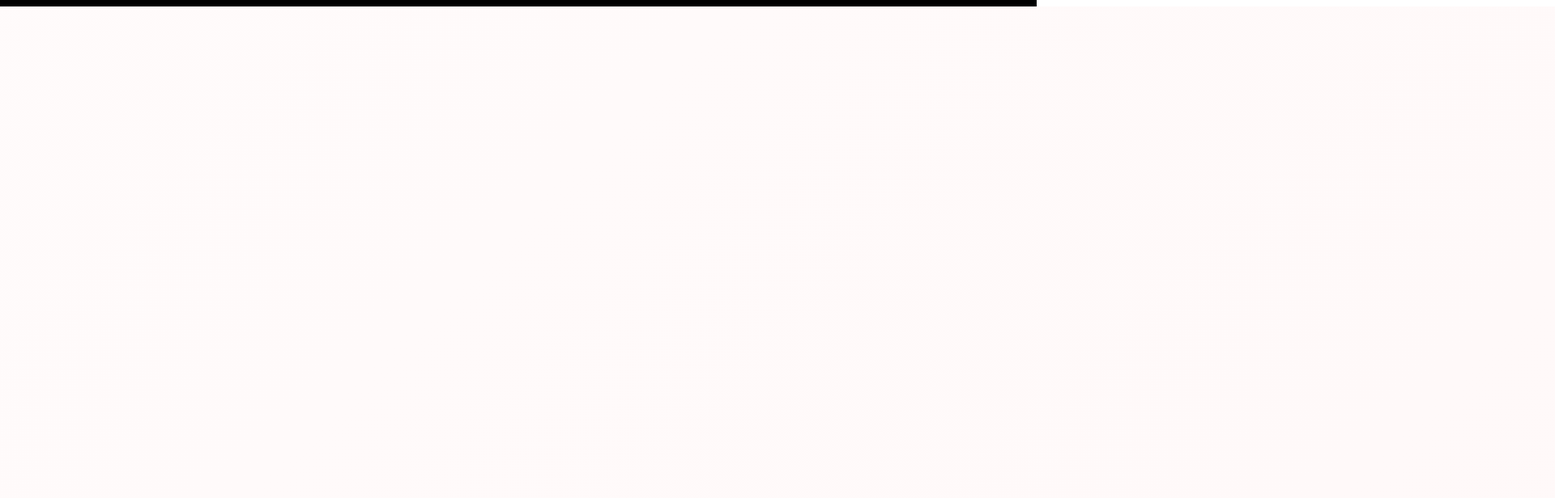
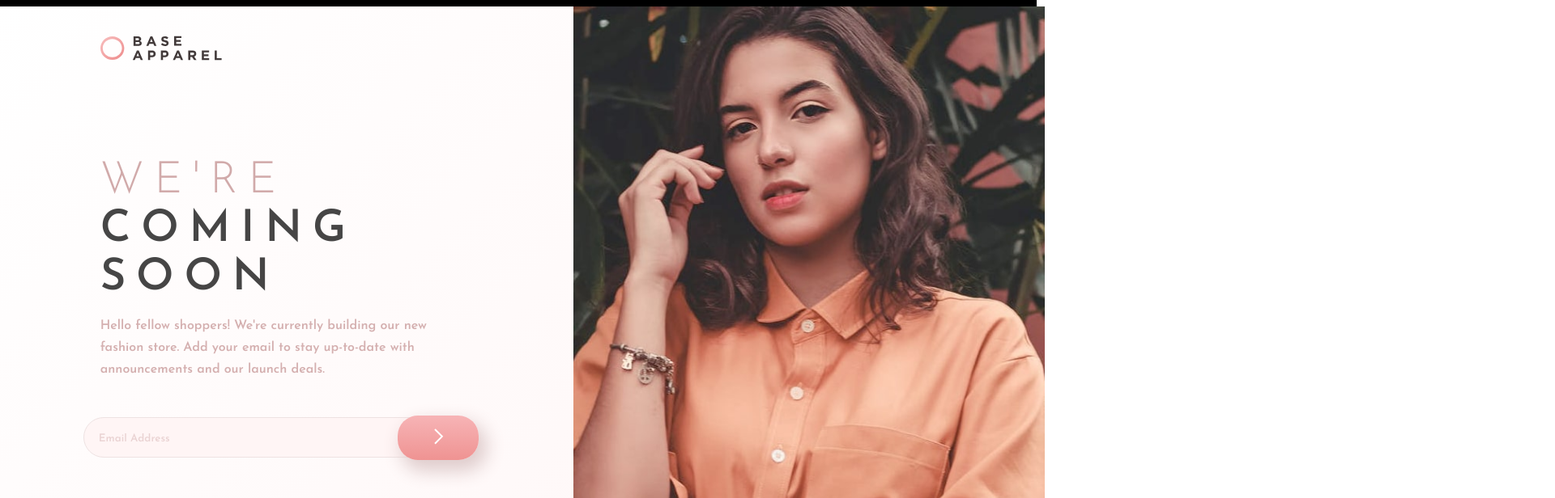
Before and after one commit to NexusLo/FEM-base_apparel, a React (Create React App) app: page / in a window 1280 px wide. Shown: the top 616 px of the page at 81% size, 1920 px wide, since content can reach past the window. Built offline with nearby package versions, Linux system fonts and the light colour scheme.

Commit message:
first commit 03 april

```diff
--- a/src/components/landing/styles.css
+++ b/src/components/landing/styles.css
@@ -23,7 +23,7 @@
 .project{
     width: 85%;
     max-width: 420px;
-    height: 98%;
+    height: 91%;
     background: linear-gradient(135deg,hsl(0, 0%, 100%), hsl(0, 100%, 98%));
     display: flex;
     flex-direction: column;
@@ -138,7 +138,7 @@
     }
     .project{
         width: 1300px;
-        min-width: 13000px;
+        min-width: 1300px;
         height: 98%;
         display: flex;
         flex-direction: row;
```
